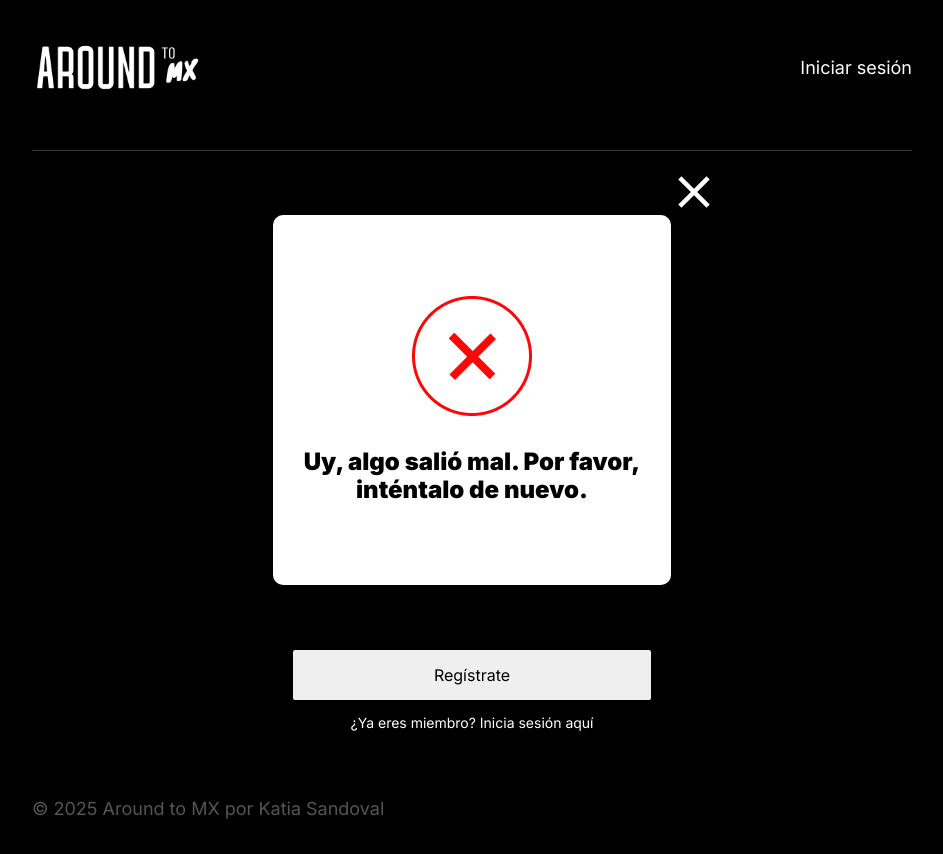
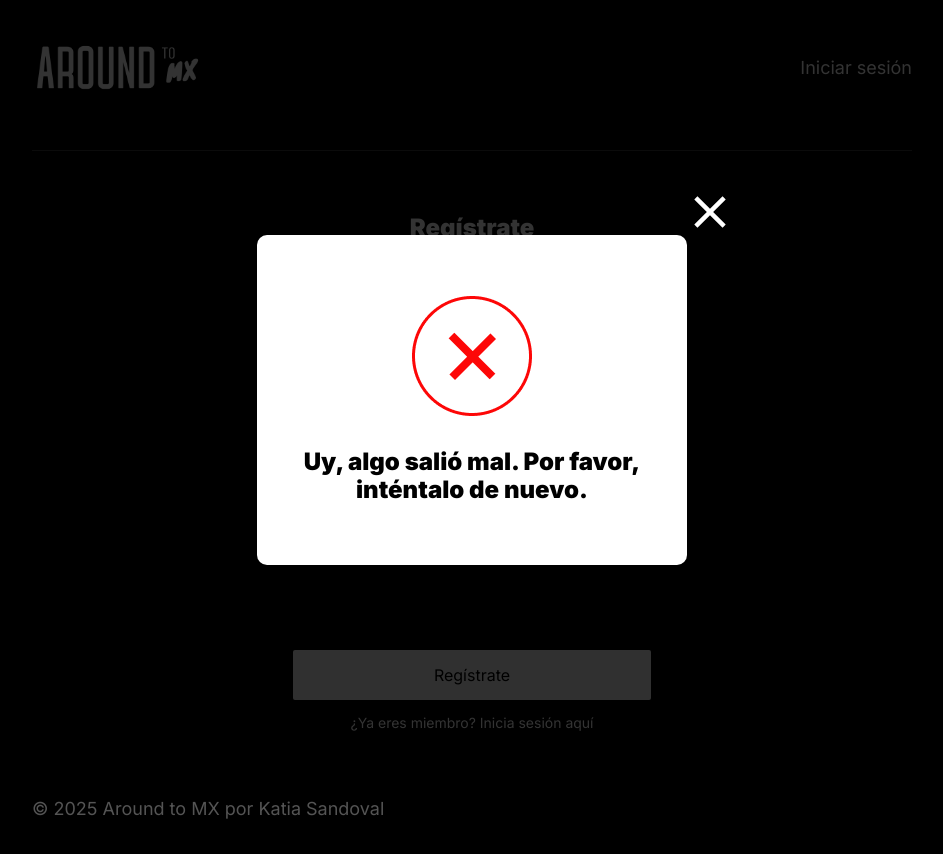
Before and after one commit to kalocesa/web_project_around_auth, a React (Vite) app: page /signup in a window 1280 px wide. Both pictures are taken after typing "name@example.com", "Sample123" into the empty fields and a click on the button "Regístrate". Shown: the top 854 px of the page, without its empty margins (168-1111 px from the left). Built offline with nearby package versions, Linux system fonts and the light colour scheme; no server answers.

Commit message:
add: estilos al popup de infotooltip

```diff
--- a/src/blocks/infoToolTip.css
+++ b/src/blocks/infoToolTip.css
@@ -1,18 +1,34 @@
+.info_tooltip_popup {
+  position: fixed;
+  top: 0;
+  left: 0;
+  display: flex;
+  justify-content: center;
+  align-items: center;
+  width: 100%;
+  height: 100vh;
+}
+
+.info_tooltip_background {
+  position: fixed;
+  top: 0;
+  left: 0;
+  width: 100vw;
+  height: 100vh;
+  background-color: black;
+  opacity: 80%;
+}
+
 .info_tooltip {
-  position: fixed;
-  top: 50%;
-  left: 50%;
-  transform: translate(-50%, -50%);
-  background: white;
-  padding: 20px;
-  box-shadow: 0 4px 10px rgba(0, 0, 0, 0.2);
-  z-index: 1000;
+  z-index: 1;
+  width: 100%;
   max-width: 430px;
   height: 330px;
+  border-radius: 10px;
   display: flex;
   flex-direction: column;
-  justify-content: center;
-  border-radius: 10px;
+  position: fixed;
+  background-color: #ffffff;
 }
 
 .info_tooltip_close {
@@ -26,8 +42,8 @@
 
 .info_tooltip_content {
   display: flex;
-  justify-content: center;
   flex-direction: column;
+  margin: auto;
 }
 
 .info_tooltip_icon {
--- a/src/blocks/popup.css
+++ b/src/blocks/popup.css
@@ -2,18 +2,11 @@
   position: fixed;
   top: 0;
   left: 0;
-  /*visibility: hidden;
-  opacity: 0;*/
   display: flex;
   justify-content: center;
   align-items: center;
   width: 100%;
   height: 100vh;
-}
-
-.popup_show {
-  visibility: visible;
-  opacity: 1;
 }
 
 .popup__background {
--- a/src/components/InfoTooltip/InfoTooltip.jsx
+++ b/src/components/InfoTooltip/InfoTooltip.jsx
@@ -2,6 +2,8 @@ import closeIcon from "../../images/closeIcon.svg";
 
 export const InfoTooltip = ({ img, text, handleClose }) => {
   return (
+    <div className="info_tooltip_popup">
+      <div className="info_tooltip_background"></div>
       <div className="info_tooltip">
         <button onClick={handleClose} className="info_tooltip_close">
           <img src={closeIcon} alt="Cerrar ventana" />
@@ -11,5 +13,6 @@ export const InfoTooltip = ({ img, text, handleClose }) => {
           <p className="info_tooltip_text">{text}</p>
         </div>
       </div>
+    </div>
   );
 };
```
Lines whose indentation alone changed are shown as unchanged.
